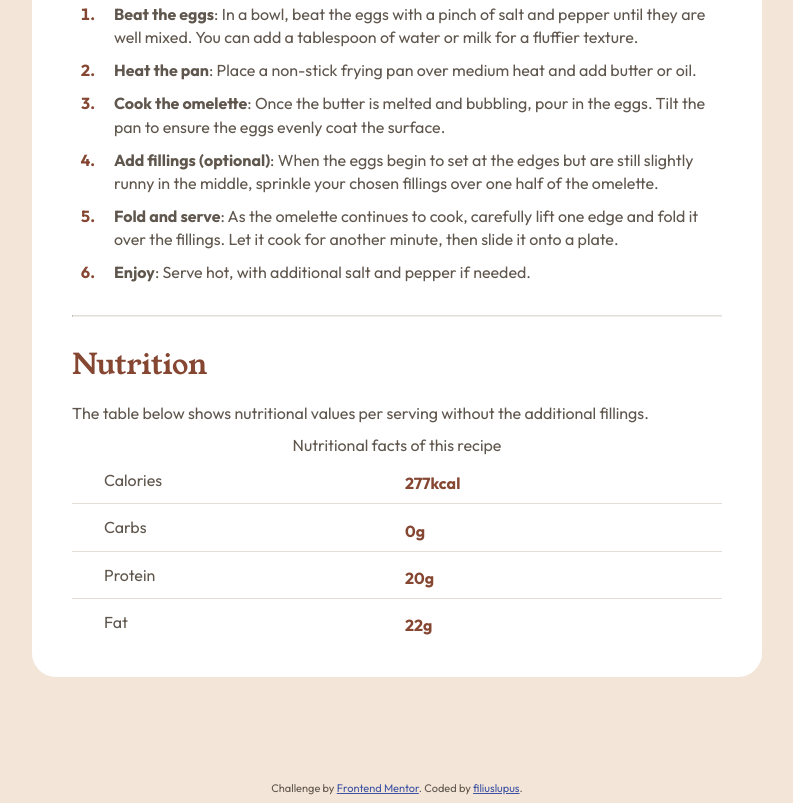
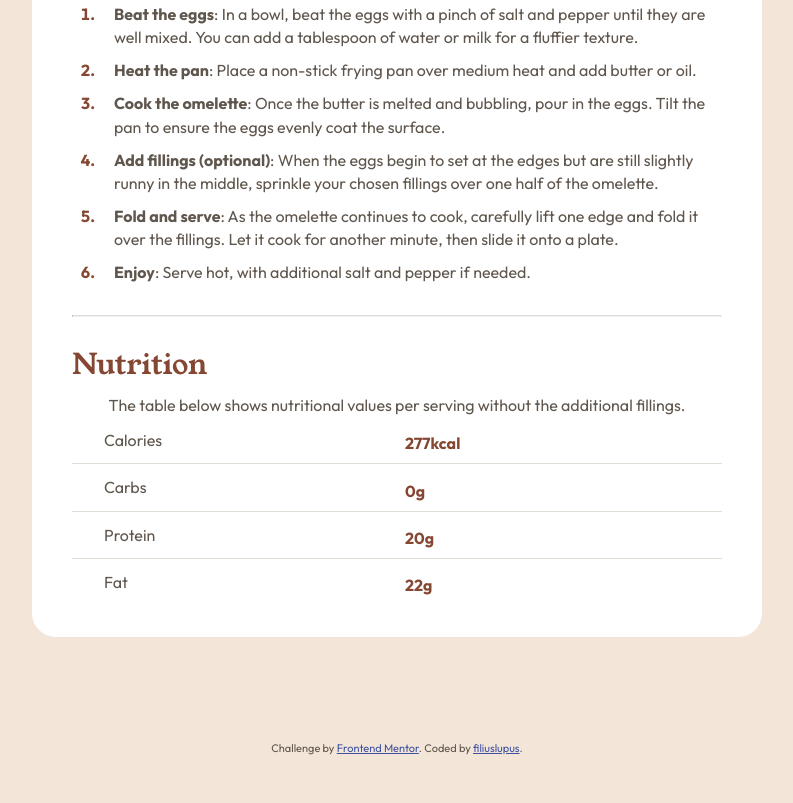
Before and after one commit to filiuslupus/HTML-Practice, a plain HTML site: page recipe-page-main/index.html in a window 1280 px wide. Shown: the part 1155-1958 px from the top of the page, without its empty margins (243-1036 px from the left). After the commit the page ends 1918 px from the top, so only its background shows below. Drawn offline with Linux system fonts and the light colour scheme.

Commit message:
Updated the table's caption

```diff
--- a/recipe-page-main/index.html
+++ b/recipe-page-main/index.html
@@ -94,12 +94,9 @@
       <h2>
         Nutrition
       </h2>
-      <p>
-        The table below shows nutritional values per serving without the additional fillings.
-      </p>
       <table>
         <caption>
-          Nutritional facts of this recipe
+          The table below shows nutritional values per serving without the additional fillings.
         </caption>
         <tr>
           <th scope="row">
```
